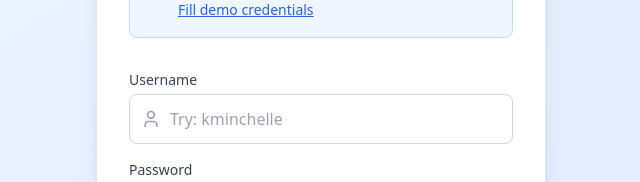
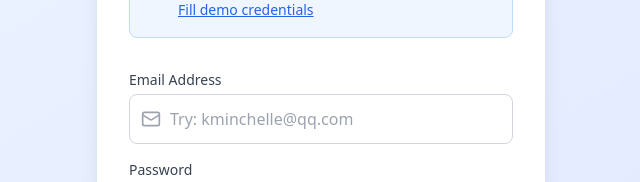
Before and after one commit to k1shan-k/lsspoing, a React (Vite) app: page / in a window 1280 px wide. Both pictures are taken after a click on the button "Sign In". Shown: the part 351-533 px from the top of the page, without its empty margins (319-959 px from the left). Built offline with nearby package versions, Linux system fonts and the light colour scheme; no server answers; the HTML template or start-up script is replaced by a standard one.

Commit message:
Fix email-based authentication with DummyJSON

```diff
--- a/src/components/LoginForm.tsx
+++ b/src/components/LoginForm.tsx
@@ -1,5 +1,5 @@
 import React, { useState } from 'react';
-import { Mail, Lock, Eye, EyeOff, LogIn, User, Info } from 'lucide-react';
+import { Mail, Lock, Eye, EyeOff, LogIn, Info } from 'lucide-react';
 import { useAuth } from '../contexts/AuthContext';
 
 interface LoginFormProps {
@@ -8,7 +8,7 @@ interface LoginFormProps {
 
 const LoginForm: React.FC<LoginFormProps> = ({ onViewChange }) => {
   const [formData, setFormData] = useState({
-    username: '',
+    email: '',
     password: '',
   });
   const [showPassword, setShowPassword] = useState(false);
@@ -29,8 +29,10 @@ const LoginForm: React.FC<LoginFormProps> = ({ onViewChange }) => {
   const validateForm = () => {
     const newErrors: Record<string, string> = {};
 
-    if (!formData.username) {
-      newErrors.username = 'Username is required';
+    if (!formData.email) {
+      newErrors.email = 'Email is required';
+    } else if (!/\S+@\S+\.\S+/.test(formData.email)) {
+      newErrors.email = 'Please enter a valid email address';
     }
 
     if (!formData.password) {
@@ -49,15 +51,15 @@ const LoginForm: React.FC<LoginFormProps> = ({ onViewChange }) => {
     setIsLoading(true);
 
     try {
-      const success = await login(formData.username, formData.password);
+      const success = await login(formData.email, formData.password);
 
       if (success) {
         onViewChange('home');
       } else {
-        setErrors({ form: 'Invalid username or password. Please try the demo credentials below.' });
+        setErrors({ form: 'Invalid email or password. Please try the demo credentials below.' });
       }
     } catch (error) {
-      setErrors({ form: 'Invalid username or password. Please try the demo credentials below.' });
+      setErrors({ form: 'Invalid email or password. Please try the demo credentials below.' });
     } finally {
       setIsLoading(false);
     }
@@ -65,7 +67,7 @@ const LoginForm: React.FC<LoginFormProps> = ({ onViewChange }) => {
 
   const useDemoCredentials = () => {
     setFormData({
-      username: 'kminchelle',
+      email: 'kminchelle@qq.com',
       password: '0lelplR'
     });
     setErrors({});
@@ -115,28 +117,28 @@ const LoginForm: React.FC<LoginFormProps> = ({ onViewChange }) => {
             )}
 
             <div className="space-y-4">
-              {/* Username */}
+              {/* Email */}
               <div>
-                <label htmlFor="username" className="block text-sm font-medium text-gray-700 mb-1">
-                  Username
+                <label htmlFor="email" className="block text-sm font-medium text-gray-700 mb-1">
+                  Email Address
                 </label>
                 <div className="relative">
                   <div className="absolute inset-y-0 left-0 pl-3 flex items-center pointer-events-none">
-                    <User className="h-5 w-5 text-gray-400" />
+                    <Mail className="h-5 w-5 text-gray-400" />
                   </div>
                   <input
-                    id="username"
-                    name="username"
-                    type="text"
-                    value={formData.username}
+                    id="email"
+                    name="email"
+                    type="email"
+                    value={formData.email}
                     onChange={handleChange}
                     className={`block w-full pl-10 pr-3 py-3 border rounded-lg focus:outline-none focus:ring-2 focus:ring-blue-500 focus:border-transparent transition-colors ${
-                      errors.username ? 'border-red-300 bg-red-50' : 'border-gray-300'
+                      errors.email ? 'border-red-300 bg-red-50' : 'border-gray-300'
                     }`}
-                    placeholder="Try: kminchelle"
+                    placeholder="Try: kminchelle@qq.com"
                   />
                 </div>
-                {errors.username && <p className="mt-1 text-sm text-red-600">{errors.username}</p>}
+                {errors.email && <p className="mt-1 text-sm text-red-600">{errors.email}</p>}
               </div>
 
               {/* Password */}
--- a/src/contexts/AuthContext.tsx
+++ b/src/contexts/AuthContext.tsx
@@ -1,10 +1,10 @@
 import React, { createContext, useContext, useState, useEffect, ReactNode } from 'react';
 import { User, SignupData } from '../types';
-import { loginUser, getCurrentUser, DummyUser } from '../services/auth';
+import { loginUser, getCurrentUser, DummyUser, getAllUsers } from '../services/auth';
 
 interface AuthContextType {
   user: User | null;
-  login: (username: string, password: string) => Promise<boolean>;
+  login: (email: string, password: string) => Promise<boolean>;
   signup: (userData: SignupData) => Promise<boolean>;
   logout: () => void;
   isAuthenticated: boolean;
@@ -37,8 +37,25 @@ const convertDummyUserToUser = (dummyUser: DummyUser): User => ({
 export const AuthProvider: React.FC<AuthProviderProps> = ({ children }) => {
   const [user, setUser] = useState<User | null>(null);
   const [loading, setLoading] = useState(true);
+  const [emailToUsernameMap, setEmailToUsernameMap] = useState<Record<string, string>>({});
 
   useEffect(() => {
+    // Load email to username mapping from DummyJSON users
+    const loadUserMapping = async () => {
+      try {
+        const { users } = await getAllUsers();
+        const mapping: Record<string, string> = {};
+        users.forEach(user => {
+          mapping[user.email] = user.username;
+        });
+        setEmailToUsernameMap(mapping);
+      } catch (error) {
+        console.error('Failed to load user mapping:', error);
+      }
+    };
+
+    loadUserMapping();
+
     // Check for stored token on component mount
     const checkStoredAuth = async () => {
       const storedToken = localStorage.getItem('authToken');
@@ -67,12 +84,15 @@ export const AuthProvider: React.FC<AuthProviderProps> = ({ children }) => {
     checkStoredAuth();
   }, []);
 
-  const login = async (username: string, password: string): Promise<boolean> => {
+  const login = async (email: string, password: string): Promise<boolean> => {
     try {
       setLoading(true);
 
       // First try DummyJSON login
       try {
+        // Convert email to username if we have the mapping
+        const username = emailToUsernameMap[email] || email;
+
         const loginResponse = await loginUser(username, password);
 
         // Get full user data
@@ -88,7 +108,7 @@ export const AuthProvider: React.FC<AuthProviderProps> = ({ children }) => {
         // If DummyJSON login fails, try local users (for signup users)
         const localUsers = JSON.parse(localStorage.getItem('localUsers') || '[]');
         const localUser = localUsers.find((u: any) =>
-          (u.email === username || u.name === username) && u.password === password
+          u.email === email && u.password === password
         );
 
         if (localUser) {
```
